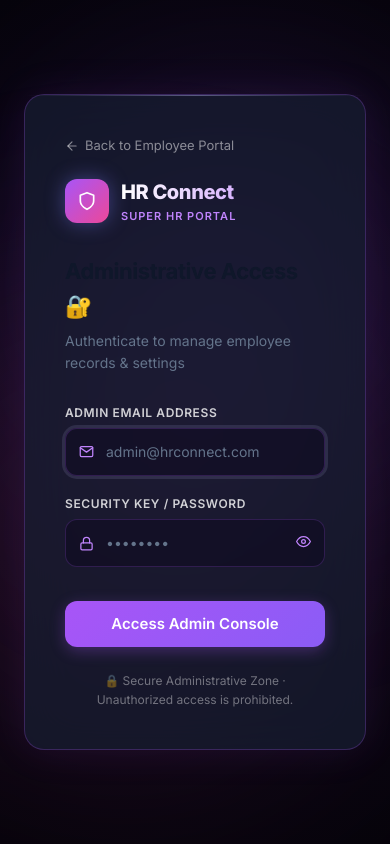
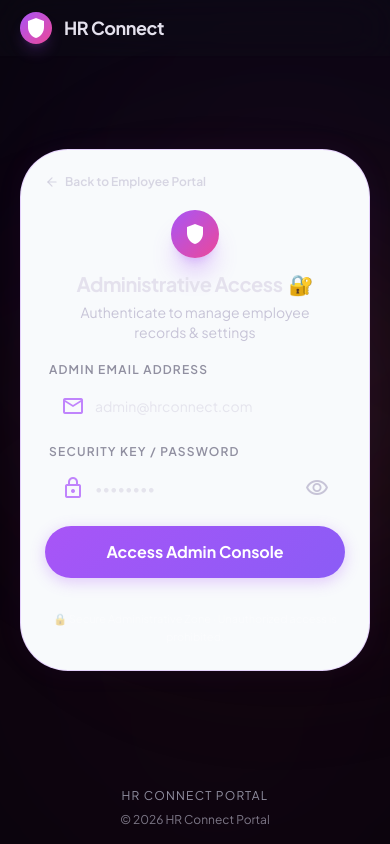
Before and after one commit to Ombaviskar2025/Employee-Management-System, a React (Vite) app in the folder frontend/: page /super-hr-login in a window 390 px wide. Built offline with nearby package versions, Linux system fonts and the light colour scheme; no server answers.

Commit message:
Resize and compact LoginPage and SuperHRLoginPage elements to prevent vertical scrolling

```diff
--- a/frontend/src/pages/LoginPage.jsx
+++ b/frontend/src/pages/LoginPage.jsx
@@ -1,6 +1,7 @@
 /**
  * LoginPage.jsx
- * Authentication login page with Tailwind CSS, Plus Jakarta Sans, and glassmorphism.
+ * Employee Sign In page.
+ * Compact, premium Tailwind CSS + glassmorphism design that fits perfectly within the viewport.
  */
 
 import { useState, useEffect } from "react";
@@ -52,46 +53,47 @@ const LoginPage = () => {
       {/* Dynamic Background Elements */}
       <div className="mesh-blob bg-secondary-container top-[-10%] left-[-10%]"></div>
       <div className="mesh-blob bg-primary-container bottom-[-10%] right-[-10%]" style={{ animationDelay: "-5s" }}></div>
-      <div className="mesh-blob bg-tertiary-container top-[30%] left-[30%]" style={{ width: "400px", height: "400px", opacity: 0.2 }}></div>
+      <div className="mesh-blob bg-tertiary-container top-[30%] left-[30%]" style={{ width: "300px", height: "300px", opacity: 0.15 }}></div>
 
       {/* Top Navigation */}
-      <header className="fixed top-0 w-full z-50 flex items-center justify-between px-container-padding-mobile md:px-container-padding-desktop py-4 bg-surface/30 backdrop-blur-xl border-b border-white/10 shadow-sm">
+      <header className="fixed top-0 w-full z-50 flex items-center justify-between px-container-padding-mobile md:px-container-padding-desktop py-3 bg-surface/30 backdrop-blur-xl border-b border-white/10 shadow-sm">
         <div className="flex items-center gap-3">
-          <div className="w-10 h-10 primary-gradient rounded-xl flex items-center justify-center shadow-lg shadow-primary/20">
-            <span className="material-symbols-outlined text-white" style={{ fontVariationSettings: "'FILL' 1" }}>grid_view</span>
+          <div className="w-8 h-8 primary-gradient rounded-lg flex items-center justify-center shadow-lg shadow-primary/20">
+            <span className="material-symbols-outlined text-white text-lg" style={{ fontVariationSettings: "'FILL' 1" }}>grid_view</span>
           </div>
-          <span className="font-headline-md text-headline-md font-bold tracking-tight text-on-surface">HR Connect</span>
+          <span className="text-lg font-bold tracking-tight text-on-surface">HR Connect</span>
         </div>
       </header>
 
-      <main className="relative z-10 flex-grow flex items-center justify-center px-container-padding-mobile pt-24 pb-12">
-        <div className="glass-card w-full max-w-[480px] p-8 md:p-12 rounded-xl flex flex-col gap-8 transition-all duration-500 hover:scale-[1.01]">
+      {/* Main Container */}
+      <main className="relative z-10 flex-grow flex items-center justify-center px-container-padding-mobile pt-16 pb-4">
+        <div className="glass-card w-full max-w-[420px] p-6 md:p-8 rounded-xl flex flex-col gap-5 transition-all duration-500 hover:scale-[1.01]">
           {/* Logo and Header */}
-          <div className="flex flex-col items-center text-center gap-2">
-            <div className="w-16 h-16 primary-gradient rounded-2xl flex items-center justify-center mb-4 shadow-2xl shadow-primary/30 group">
-              <span className="material-symbols-outlined text-white text-3xl group-hover:scale-110 transition-transform" style={{ fontVariationSettings: "'FILL' 1" }}>grid_view</span>
+          <div className="flex flex-col items-center text-center gap-1">
+            <div className="w-12 h-12 primary-gradient rounded-xl flex items-center justify-center mb-2 shadow-xl shadow-primary/30 group">
+              <span className="material-symbols-outlined text-white text-xl group-hover:scale-110 transition-transform" style={{ fontVariationSettings: "'FILL' 1" }}>grid_view</span>
             </div>
-            <div className="flex items-center gap-2">
-              <h1 className="font-headline-lg text-headline-lg text-on-surface tracking-tight">Employee Sign In</h1>
-              <span className="text-3xl animate-bounce" style={{ animationDuration: "2s" }}>👋</span>
+            <div className="flex items-center gap-1.5">
+              <h1 className="text-xl font-bold text-on-surface tracking-tight">Employee Sign In</h1>
+              <span className="text-xl animate-bounce" style={{ animationDuration: "2s" }}>👋</span>
             </div>
-            <p className="font-body-md text-body-md text-on-surface-variant max-w-[280px]">
+            <p className="text-sm text-on-surface-variant max-w-[260px]">
               Sign in to your employee account to continue
             </p>
           </div>
 
           {/* Sign In Form */}
-          <form className="flex flex-col gap-6" onSubmit={handleSubmit} noValidate>
+          <form className="flex flex-col gap-4" onSubmit={handleSubmit} noValidate>
             {/* Email Field */}
-            <div className="flex flex-col gap-2">
-              <label className="font-label-md text-label-md text-outline uppercase tracking-widest pl-1" htmlFor="login-email">Email Address</label>
-              <div className={`input-glow flex items-center gap-3 px-5 py-4 bg-white/5 border ${errors.email ? "border-red-500" : "border-white/10"} rounded-full transition-all group`}>
-                <span className="material-symbols-outlined text-on-surface-variant group-focus-within:text-primary transition-colors">mail</span>
+            <div className="flex flex-col gap-1.5">
+              <label className="text-xs text-outline uppercase tracking-widest pl-1 font-semibold" htmlFor="login-email">Email Address</label>
+              <div className={`input-glow flex items-center gap-2.5 px-4 py-2.5 bg-white/5 border ${errors.email ? "border-red-500" : "border-white/10"} rounded-full transition-all group`}>
+                <span className="material-symbols-outlined text-on-surface-variant text-lg group-focus-within:text-primary transition-colors">mail</span>
                 <input
                   id="login-email"
                   name="email"
                   type="email"
-                  className="bg-transparent border-none p-0 w-full text-on-surface placeholder-on-surface-variant/40 focus:ring-0 font-body-md text-body-md"
+                  className="bg-transparent border-none p-0 w-full text-on-surface placeholder-on-surface-variant/40 focus:ring-0 text-sm"
                   placeholder="Demo@gmail.com"
                   value={form.email}
                   onChange={handleChange}
@@ -104,26 +106,26 @@ const LoginPage = () => {
             </div>
 
             {/* Password Field */}
-            <div className="flex flex-col gap-2">
-              <label className="font-label-md text-label-md text-outline uppercase tracking-widest pl-1" htmlFor="login-password">Password</label>
-              <div className={`input-glow flex items-center gap-3 px-5 py-4 bg-white/5 border ${errors.password ? "border-red-500" : "border-white/10"} rounded-full transition-all group relative`}>
-                <span className="material-symbols-outlined text-on-surface-variant group-focus-within:text-primary transition-colors">lock</span>
+            <div className="flex flex-col gap-1.5">
+              <label className="text-xs text-outline uppercase tracking-widest pl-1 font-semibold" htmlFor="login-password">Password</label>
+              <div className={`input-glow flex items-center gap-2.5 px-4 py-2.5 bg-white/5 border ${errors.password ? "border-red-500" : "border-white/10"} rounded-full transition-all group relative`}>
+                <span className="material-symbols-outlined text-on-surface-variant text-lg group-focus-within:text-primary transition-colors">lock</span>
                 <input
                   id="login-password"
                   name="password"
                   type={showPassword ? "text" : "password"}
-                  className="bg-transparent border-none p-0 w-full text-on-surface placeholder-on-surface-variant/40 focus:ring-0 font-body-md text-body-md"
+                  className="bg-transparent border-none p-0 w-full text-on-surface placeholder-on-surface-variant/40 focus:ring-0 text-sm"
                   placeholder="••••••••"
                   value={form.password}
                   onChange={handleChange}
                   required
                 />
                 <button
-                  className="absolute right-5 flex items-center text-on-surface-variant hover:text-on-surface transition-colors"
+                  className="absolute right-4 flex items-center text-on-surface-variant hover:text-on-surface transition-colors"
                   type="button"
                   onClick={() => setShowPassword((v) => !v)}
                 >
-                  <span className="material-symbols-outlined">
+                  <span className="material-symbols-outlined text-lg">
                     {showPassword ? "visibility_off" : "visibility"}
                   </span>
                 </button>
@@ -132,13 +134,13 @@ const LoginPage = () => {
                 <span className="text-red-400 text-xs pl-4">{errors.password}</span>
               )}
               <div className="flex justify-end">
-                <Link className="font-label-md text-label-md text-secondary hover:text-primary transition-colors" to="/forgot-password">Forgot Password?</Link>
+                <Link className="text-xs text-secondary hover:text-primary transition-colors font-semibold" to="/forgot-password">Forgot Password?</Link>
               </div>
             </div>
 
             {/* Primary Action */}
             <button
-              className="primary-gradient w-full py-5 rounded-full font-headline-md text-headline-md text-white shadow-lg shadow-primary/20 hover:shadow-primary/40 hover:scale-[1.02] active:scale-[0.98] transition-all relative overflow-hidden group"
+              className="primary-gradient w-full py-3.5 rounded-full text-base font-bold text-white shadow-lg shadow-primary/20 hover:shadow-primary/40 hover:scale-[1.01] active:scale-[0.99] transition-all relative overflow-hidden group"
               id="submitBtn"
               type="submit"
               disabled={loading}
@@ -146,7 +148,7 @@ const LoginPage = () => {
               <span className={`relative z-10 ${loading ? "opacity-0" : ""}`} id="btnText">Sign In</span>
               {loading && (
                 <div className="absolute inset-0 flex items-center justify-center bg-black/10" id="btnLoader">
-                  <div className="w-6 h-6 border-2 border-white/30 border-t-white rounded-full animate-spin"></div>
+                  <div className="w-5 h-5 border-2 border-white/30 border-t-white rounded-full animate-spin"></div>
                 </div>
               )}
               <div className="shimmer absolute inset-0 opacity-0 group-hover:opacity-100 transition-opacity"></div>
@@ -154,12 +156,12 @@ const LoginPage = () => {
           </form>
 
           {/* Secondary Links */}
-          <div className="flex flex-col items-center gap-4 border-t border-white/5 pt-8">
-            <div className="flex items-center gap-2 font-body-md text-body-md text-on-surface-variant">
+          <div className="flex flex-col items-center gap-3 border-t border-white/5 pt-5">
+            <div className="flex items-center gap-1.5 text-sm text-on-surface-variant">
               <span>Don't have an account?</span>
               <Link className="text-secondary font-bold hover:underline transition-all" to="/register">Register here</Link>
             </div>
-            <div className="flex items-center gap-2 font-body-md text-body-md text-on-surface-variant/80">
+            <div className="flex items-center gap-1.5 text-sm text-on-surface-variant/80">
               <span>Are you a Super HR Admin?</span>
               <Link className="text-on-secondary-container font-bold hover:underline decoration-dotted transition-all" to="/super-hr-login">Super HR Portal</Link>
             </div>
@@ -168,9 +170,9 @@ const LoginPage = () => {
       </main>
 
       {/* Footer Shell */}
-      <footer className="w-full py-8 flex flex-col items-center gap-4 mt-auto relative z-10">
-        <p className="font-label-md text-label-md uppercase tracking-widest text-outline">HR CONNECT PORTAL</p>
-        <p className="font-label-md text-label-md text-on-surface-variant/60">© 2026 HR Connect Portal</p>
+      <footer className="w-full py-4 flex flex-col items-center gap-2 mt-auto relative z-10">
+        <p className="text-xs uppercase tracking-widest text-outline">HR CONNECT PORTAL</p>
+        <p className="text-xs text-on-surface-variant/60">© 2026 HR Connect Portal</p>
       </footer>
     </div>
   );
--- a/frontend/src/pages/SuperHRLoginPage.jsx
+++ b/frontend/src/pages/SuperHRLoginPage.jsx
@@ -1,13 +1,13 @@
 /**
  * SuperHRLoginPage.jsx
  * Dedicated login page for Super HR Admins.
- * Premium Dark Purple & Violet theme with glassmorphism and subtle animations.
+ * Compact, premium Dark Purple & Violet theme matching the layout design.
  */
 
 import { useState, useEffect } from "react";
 import { Link, useNavigate, useLocation } from "react-router-dom";
 import { useDispatch, useSelector } from "react-redux";
-import { FiMail, FiLock, FiEye, FiEyeOff, FiArrowLeft, FiShield } from "react-icons/fi";
+import { FiArrowLeft } from "react-icons/fi";
 import { loginUser, selectIsAuthenticated } from "../redux/slices/authSlice";
 import { validateLoginForm } from "../utils/validators";
 
@@ -50,137 +50,132 @@ const SuperHRLoginPage = () => {
   };
 
   return (
-    <div className="auth-page overflow-y-auto" style={{ background: "radial-gradient(circle at 50% 50%, #0d091e 0%, #05030a 100%)" }}>
-      {/* Premium Purple glowing blobs */}
-      <div className="auth-blob" style={{ background: "rgba(168, 85, 247, 0.15)", top: "10%", left: "10%", width: "400px", height: "400px", filter: "blur(120px)" }} />
-      <div className="auth-blob" style={{ background: "rgba(236, 72, 153, 0.12)", bottom: "10%", right: "10%", width: "450px", height: "450px", filter: "blur(130px)" }} />
+    <div className="min-h-screen flex flex-col justify-between overflow-y-auto relative" style={{ backgroundColor: "#06030a", fontFamily: "'Plus Jakarta Sans', sans-serif" }}>
+      {/* Dynamic Background Elements */}
+      <div className="mesh-blob bg-secondary-container top-[-10%] left-[-10%]" style={{ background: "rgba(168, 85, 247, 0.15)" }}></div>
+      <div className="mesh-blob bg-primary-container bottom-[-10%] right-[-10%]" style={{ background: "rgba(236, 72, 153, 0.12)", animationDelay: "-5s" }}></div>
+      <div className="mesh-blob bg-tertiary-container top-[30%] left-[30%]" style={{ width: "300px", height: "300px", opacity: 0.15 }}></div>
 
-      <div className="auth-card" style={{ borderColor: "rgba(168, 85, 247, 0.25)", boxShadow: "0 0 40px rgba(168, 85, 247, 0.1)" }}>
-        {/* Back Link */}
+      {/* Top Navigation */}
+      <header className="fixed top-0 w-full z-50 flex items-center justify-between px-container-padding-mobile md:px-container-padding-desktop py-3 bg-surface/30 backdrop-blur-xl border-b border-white/10 shadow-sm">
+        <div className="flex items-center gap-3">
+          <div className="w-8 h-8 rounded-lg flex items-center justify-center shadow-lg shadow-purple-500/20" style={{ background: "linear-gradient(135deg, #a855f7 0%, #ec4899 100%)" }}>
+            <span className="material-symbols-outlined text-white text-lg" style={{ fontVariationSettings: "'FILL' 1" }}>shield</span>
+          </div>
+          <span className="text-lg font-bold tracking-tight text-on-surface">HR Connect</span>
+        </div>
+      </header>
+
+      {/* Main Container */}
+      <main className="relative z-10 flex-grow flex items-center justify-center px-container-padding-mobile pt-16 pb-4">
+        <div className="glass-card w-full max-w-[420px] p-6 md:p-8 rounded-xl flex flex-col gap-5 transition-all duration-500 hover:scale-[1.01]" style={{ borderColor: "rgba(168, 85, 247, 0.25)", boxShadow: "0 0 30px rgba(168, 85, 247, 0.05)" }}>
+          {/* Back to Employee Portal Link */}
           <Link
             to="/login"
-          style={{
-            display: "inline-flex",
-            alignItems: "center",
-            gap: "6px",
-            color: "rgba(255,255,255,0.5)",
-            textDecoration: "none",
-            fontSize: "13px",
-            marginBottom: "20px",
-            transition: "color 0.2s"
-          }}
-          onMouseEnter={(e) => e.target.style.color = "#a855f7"}
-          onMouseLeave={(e) => e.target.style.color = "rgba(255,255,255,0.5)"}
+            className="inline-flex items-center gap-1.5 text-xs text-on-surface-variant/70 hover:text-purple-400 transition-colors font-semibold"
           >
             <FiArrowLeft size={14} /> Back to Employee Portal
           </Link>
 
-        {/* Logo */}
-        <div className="auth-logo">
-          <div className="auth-logo__icon" style={{ background: "linear-gradient(135deg, #a855f7 0%, #ec4899 100%)" }}>
-            <FiShield size={20} color="white" />
+          {/* Logo and Header */}
+          <div className="flex flex-col items-center text-center gap-1">
+            <div className="w-12 h-12 rounded-xl flex items-center justify-center mb-2 shadow-xl shadow-purple-500/30 group" style={{ background: "linear-gradient(135deg, #a855f7 0%, #ec4899 100%)" }}>
+              <span className="material-symbols-outlined text-white text-xl group-hover:scale-110 transition-transform" style={{ fontVariationSettings: "'FILL' 1" }}>shield</span>
             </div>
-          <div>
-            <h1 className="auth-logo__title" style={{ background: "linear-gradient(to right, #ffffff, #d8b4fe)", WebkitBackgroundClip: "text", WebkitTextFillColor: "transparent" }}>HR Connect</h1>
-            <p className="auth-logo__sub" style={{ color: "#c084fc", fontWeight: "600", letterSpacing: "1px" }}>SUPER HR PORTAL</p>
+            <div className="flex items-center gap-1.5">
+              <h1 className="text-xl font-bold text-on-surface tracking-tight">Administrative Access</h1>
+              <span className="text-xl">🔐</span>
             </div>
+            <p className="text-sm text-on-surface-variant max-w-[260px]">
+              Authenticate to manage employee records & settings
+            </p>
           </div>
 
-        <h2 className="auth-title" style={{ fontSize: "22px" }}>Administrative Access 🔐</h2>
-        <p className="auth-desc">Authenticate to manage employee records & settings</p>
-
-        <form onSubmit={handleSubmit} noValidate className="auth-form">
-          {/* Email */}
-          <div className="form-group">
-            <label className="form-label" htmlFor="admin-email" style={{ color: "rgba(255, 255, 255, 0.8)" }}>
-              Admin Email Address
-            </label>
-            <div className="input-icon-wrap">
-              <FiMail className="input-icon" size={15} style={{ color: "#c084fc" }} />
+          {/* Sign In Form */}
+          <form className="flex flex-col gap-4" onSubmit={handleSubmit} noValidate>
+            {/* Email Field */}
+            <div className="flex flex-col gap-1.5">
+              <label className="text-xs text-outline uppercase tracking-widest pl-1 font-semibold" htmlFor="admin-email">Admin Email Address</label>
+              <div className={`input-glow flex items-center gap-2.5 px-4 py-2.5 bg-white/5 border ${errors.email ? "border-red-500" : "border-white/10"} rounded-full transition-all group`}>
+                <span className="material-symbols-outlined text-purple-400 text-lg group-focus-within:text-purple-300 transition-colors">mail</span>
                 <input
                   id="admin-email"
                   name="email"
                   type="email"
-                className={`form-input form-input--icon ${errors.email ? "form-input--error" : ""}`}
+                  className="bg-transparent border-none p-0 w-full text-on-surface placeholder-on-surface-variant/40 focus:ring-0 text-sm"
                   placeholder="admin@hrconnect.com"
                   value={form.email}
                   onChange={handleChange}
-                autoComplete="email"
-                autoFocus
-                style={{
-                  borderColor: "rgba(168, 85, 247, 0.2)",
-                  background: "rgba(13, 9, 30, 0.5)",
-                }}
+                  required
                 />
               </div>
               {errors.email && (
-              <span className="form-error">{errors.email}</span>
+                <span className="text-red-400 text-xs pl-4">{errors.email}</span>
               )}
             </div>
 
-          {/* Password */}
-          <div className="form-group">
-            <label className="form-label" htmlFor="admin-password" style={{ color: "rgba(255, 255, 255, 0.8)" }}>
-              Security Key / Password
-            </label>
-            <div className="input-icon-wrap">
-              <FiLock className="input-icon" size={15} style={{ color: "#c084fc" }} />
+            {/* Password Field */}
+            <div className="flex flex-col gap-1.5">
+              <label className="text-xs text-outline uppercase tracking-widest pl-1 font-semibold" htmlFor="admin-password">Security Key / Password</label>
+              <div className={`input-glow flex items-center gap-2.5 px-4 py-2.5 bg-white/5 border ${errors.password ? "border-red-500" : "border-white/10"} rounded-full transition-all group relative`}>
+                <span className="material-symbols-outlined text-purple-400 text-lg group-focus-within:text-purple-300 transition-colors">lock</span>
                 <input
                   id="admin-password"
                   name="password"
                   type={showPassword ? "text" : "password"}
-                className={`form-input form-input--icon form-input--icon-r ${errors.password ? "form-input--error" : ""}`}
+                  className="bg-transparent border-none p-0 w-full text-on-surface placeholder-on-surface-variant/40 focus:ring-0 text-sm"
                   placeholder="••••••••"
                   value={form.password}
                   onChange={handleChange}
-                autoComplete="current-password"
-                style={{
-                  borderColor: "rgba(168, 85, 247, 0.2)",
-                  background: "rgba(13, 9, 30, 0.5)",
-                }}
+                  required
                 />
                 <button
+                  className="absolute right-4 flex items-center text-on-surface-variant hover:text-on-surface transition-colors"
                   type="button"
-                className="input-icon-right"
                   onClick={() => setShowPassword((v) => !v)}
-                aria-label={showPassword ? "Hide password" : "Show password"}
-                style={{ color: "#c084fc" }}
                 >
-                {showPassword ? <FiEyeOff size={15} /> : <FiEye size={15} />}
+                  <span className="material-symbols-outlined text-lg">
+                    {showPassword ? "visibility_off" : "visibility"}
+                  </span>
                 </button>
               </div>
               {errors.password && (
-              <span className="form-error">{errors.password}</span>
+                <span className="text-red-400 text-xs pl-4">{errors.password}</span>
               )}
             </div>
 
+            {/* Primary Action */}
             <button
+              className="w-full py-3.5 rounded-full text-base font-bold text-white shadow-lg hover:scale-[1.01] active:scale-[0.99] transition-all relative overflow-hidden group"
+              id="submitBtn"
               type="submit"
-            className="btn btn--primary btn--full btn--lg"
               disabled={loading}
-            id="admin-submit-btn"
               style={{
-              marginTop: "16px",
                 background: "linear-gradient(135deg, #a855f7 0%, #8b5cf6 100%)",
-              boxShadow: "0 4px 15px rgba(168, 85, 247, 0.3)",
-              border: "none"
+                boxShadow: "0 4px 15px rgba(168, 85, 247, 0.3)"
               }}
             >
-            {loading ? (
-              <>
-                <span className="btn-spinner" />
-                Authenticating HR...
-              </>
-            ) : (
-              "Access Admin Console"
+              <span className={`relative z-10 ${loading ? "opacity-0" : ""}`} id="btnText">Access Admin Console</span>
+              {loading && (
+                <div className="absolute inset-0 flex items-center justify-center bg-black/10" id="btnLoader">
+                  <div className="w-5 h-5 border-2 border-white/30 border-t-white rounded-full animate-spin"></div>
+                </div>
               )}
+              <div className="shimmer absolute inset-0 opacity-0 group-hover:opacity-100 transition-opacity"></div>
             </button>
           </form>
 
-        <div style={{ textAlign: "center", marginTop: "24px", fontSize: "12px", color: "rgba(255,255,255,0.4)" }}>
+          <div style={{ textAlign: "center", marginTop: "12px", fontSize: "11px", color: "rgba(255,255,255,0.4)" }}>
             🔒 Secure Administrative Zone · Unauthorized access is prohibited.
           </div>
         </div>
+      </main>
+
+      {/* Footer Shell */}
+      <footer className="w-full py-4 flex flex-col items-center gap-2 mt-auto relative z-10">
+        <p className="text-xs uppercase tracking-widest text-outline">HR CONNECT PORTAL</p>
+        <p className="text-xs text-on-surface-variant/60">© 2026 HR Connect Portal</p>
+      </footer>
     </div>
   );
 };
```
Lines whose indentation alone changed are shown as unchanged.
